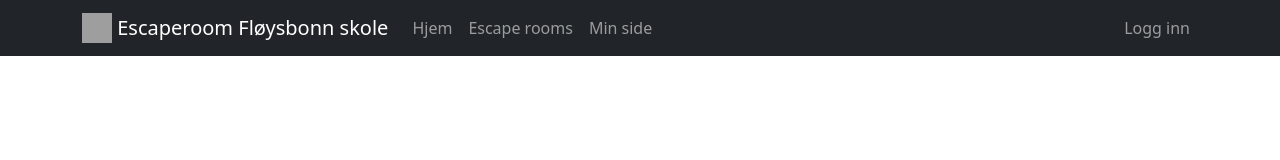
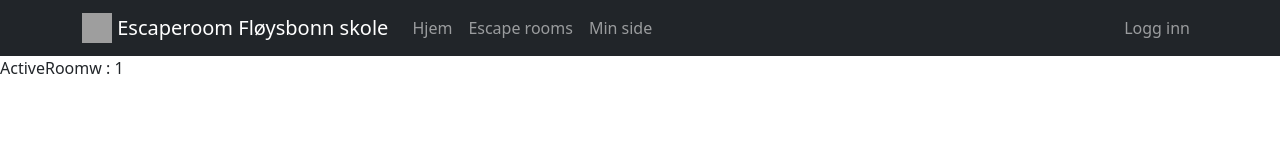
Before and after one commit to eivindjon/escroom, a React (Create React App) app: page /escaperooms/1 in a window 1280 px wide. Shown: the top 160 px of the page. Built offline with nearby package versions, Linux system fonts and the light colour scheme; no server answers; grey boxes are pictures that could not be loaded.

Commit message:
Lagt inn routes til hvert rom. Next up: lag et rom

```diff
--- a/src/App.js
+++ b/src/App.js
@@ -6,6 +6,7 @@ import Home from "./pages/Home";
 import Signin from "./pages/Signin";
 import MinSide from "./pages/MinSide";
 import EscapeRooms from "./pages/EscapeRooms";
+import ActiveRoom from "./pages/ActiveRoom.jsx";
 
 function App() {
   return (
@@ -17,6 +18,7 @@ function App() {
           <Route path="/signin" element={<Signin />} />
           <Route path="/minside" element={<MinSide />} />
           <Route path="/escaperooms" element={<EscapeRooms />} />
+          <Route path="/escaperooms/:id" element={<ActiveRoom />} />
         </Routes>
       </AuthContextProvider>
     </div>
--- a/src/components/Room.jsx
+++ b/src/components/RoomListElement.jsx
@@ -1,6 +1,6 @@
 import React from "react";
 import { Image } from "react-bootstrap/Image";
-
+import { Link } from "react-router-dom";
 export default function Room({ pic, nameOfRoom, urlOfRoom }) {
   const imgStyles = {
     maxHeight: "150px",
@@ -16,6 +16,7 @@ export default function Room({ pic, nameOfRoom, urlOfRoom }) {
         src={pic}
         alt="trailbide"
       />
+      <Link to={"/escaperooms/" + urlOfRoom}>Besøk rommet</Link>
     </div>
   );
 }
--- /dev/null
+++ b/src/pages/ActiveRoom.jsx
@@ -0,0 +1,9 @@
+import React from "react";
+import { useParams } from "react-router-dom";
+
+export default function ActiveRoom() {
+  const params = useParams();
+  console.log(params.id);
+
+  return <div>ActiveRoomw : {params.id}</div>;
+}
--- a/src/pages/EscapeRooms.jsx
+++ b/src/pages/EscapeRooms.jsx
@@ -2,7 +2,8 @@ import React, { useState, useEffect } from "react";
 import { Container, Col, Row } from "react-bootstrap";
 import { db } from "../firebase-config";
 import { query, collection, onSnapshot } from "firebase/firestore";
-import Room from "../components/Room";
+import RoomListElement from "../components/RoomListElement";
+import { Link } from "react-router-dom";
 
 export default function EscapeRooms() {
   const [trails, setTrails] = useState([
@@ -38,7 +39,7 @@ export default function EscapeRooms() {
           <div>
             {trails.map((room, index) => {
               return (
-                <Room
+                <RoomListElement
                   key={room.id}
                   nameOfRoom={room.nameOfRoom}
                   urlOfRoom={room.id}
```
Also changed, not shown: src/pages/TrailRun.jsx (deleted, +0 -8 lines).
